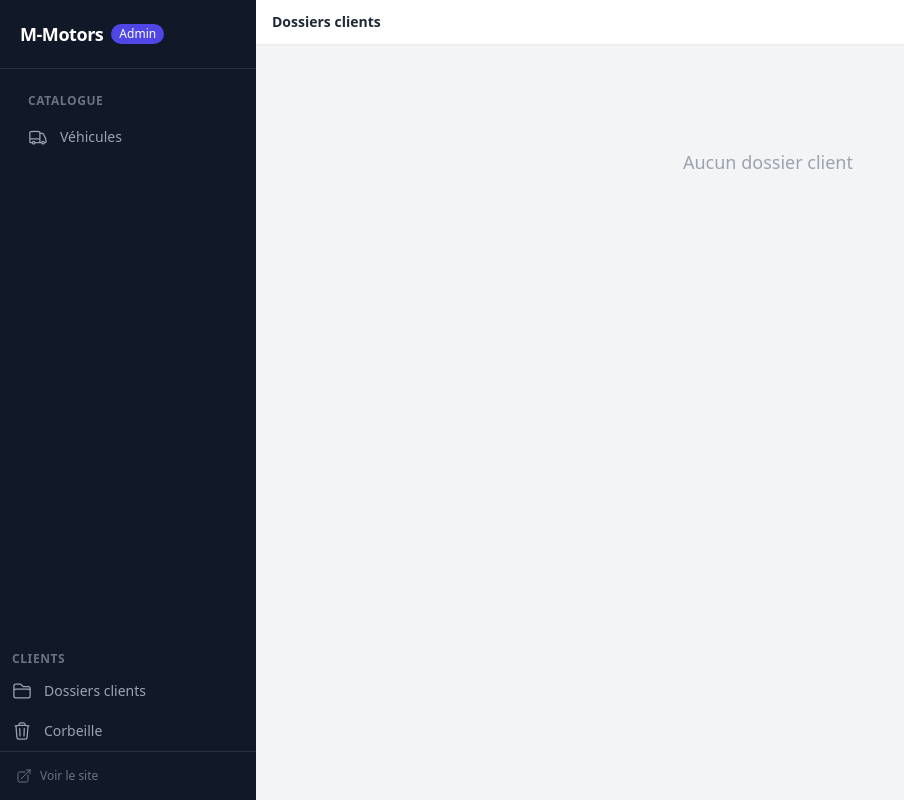
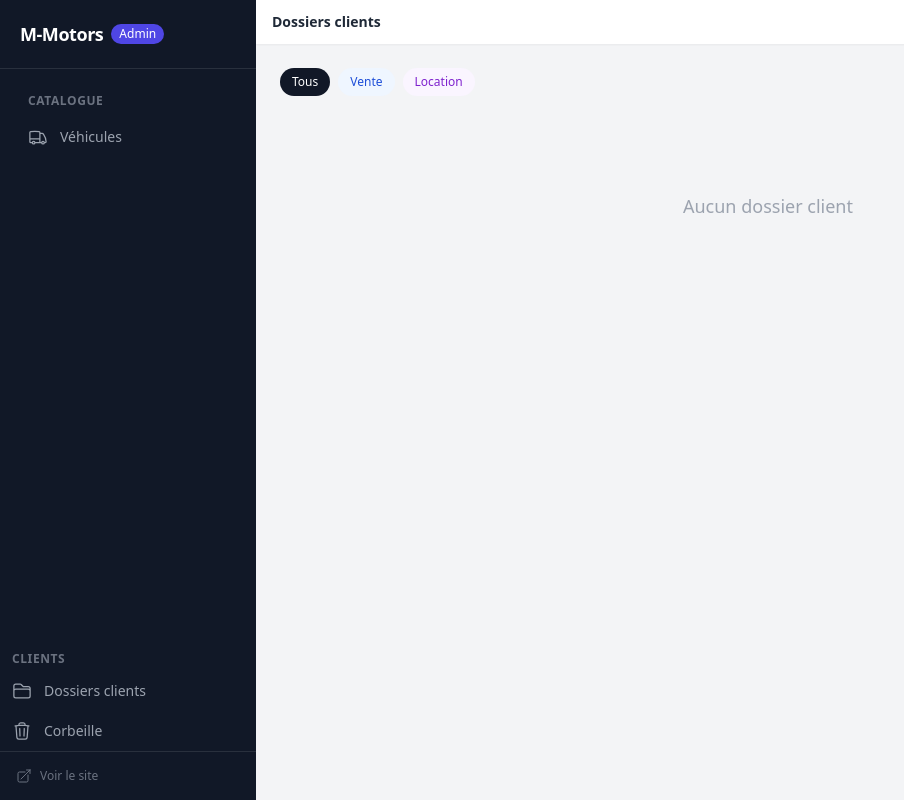
Before and after one commit to MaxL34/m-motors, a FastAPI app: template app/templates/admin/customer_files/list.html in a window 1280 px wide. Shown: the whole page, without its empty margins (0-904 px from the left). Run offline with FastAPI, Linux system fonts and the light colour scheme; the template is opened without the code that fills it, so the values that code supplies are empty; parts of the project's set-up code (start-up, migrations or seed data) failed here and were passed over; some libraries are stand-ins or nearby versions.

Commit message:
Feature: add file type filter bar on admin customer files list

```diff
--- a/app/templates/admin/customer_files/list.html
+++ b/app/templates/admin/customer_files/list.html
@@ -6,6 +6,25 @@
 {% if success %}
 <div class="mb-5 px-4 py-3 rounded-lg bg-green-50 text-green-700 text-sm">{{ success }}</div>
 {% endif %}
+
+<!-- ── Filtres ──────────────────────────────────────────────────────────────── -->
+<div class="flex items-center gap-2 mb-4">
+    <a href="/admin/customer-files"
+       class="text-xs font-medium px-3 py-1.5 rounded-full transition-colors
+              {% if not file_type_filter %}bg-gray-900 text-white{% else %}bg-gray-100 text-gray-600 hover:bg-gray-200{% endif %}">
+        Tous
+    </a>
+    <a href="/admin/customer-files?file_type=SALE"
+       class="text-xs font-medium px-3 py-1.5 rounded-full transition-colors
+              {% if file_type_filter == 'SALE' %}bg-blue-600 text-white{% else %}bg-blue-50 text-blue-700 hover:bg-blue-100{% endif %}">
+        Vente
+    </a>
+    <a href="/admin/customer-files?file_type=RENTAL"
+       class="text-xs font-medium px-3 py-1.5 rounded-full transition-colors
+              {% if file_type_filter == 'RENTAL' %}bg-purple-600 text-white{% else %}bg-purple-50 text-purple-700 hover:bg-purple-100{% endif %}">
+        Location
+    </a>
+</div>
 
 {% if files_with_progress %}
 <div class="bg-white rounded-2xl shadow-sm border border-gray-100 overflow-hidden"
```
